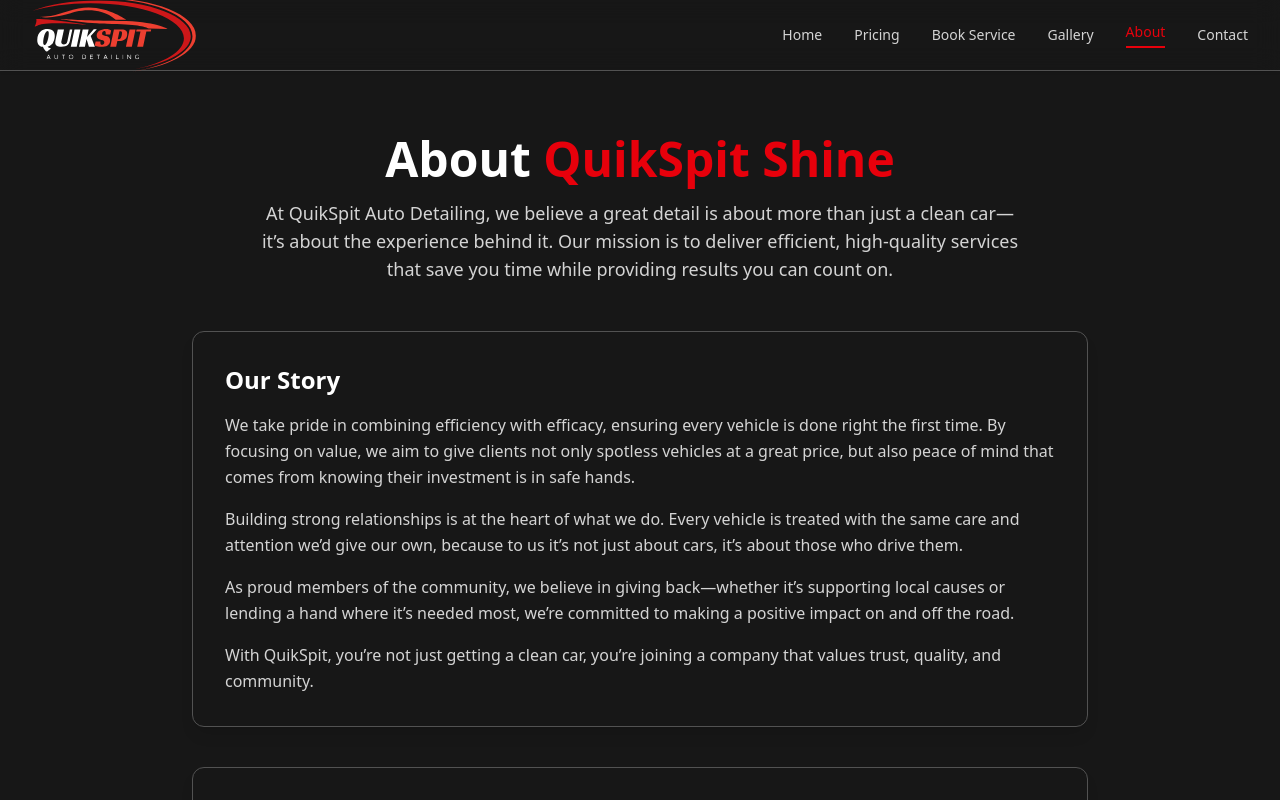
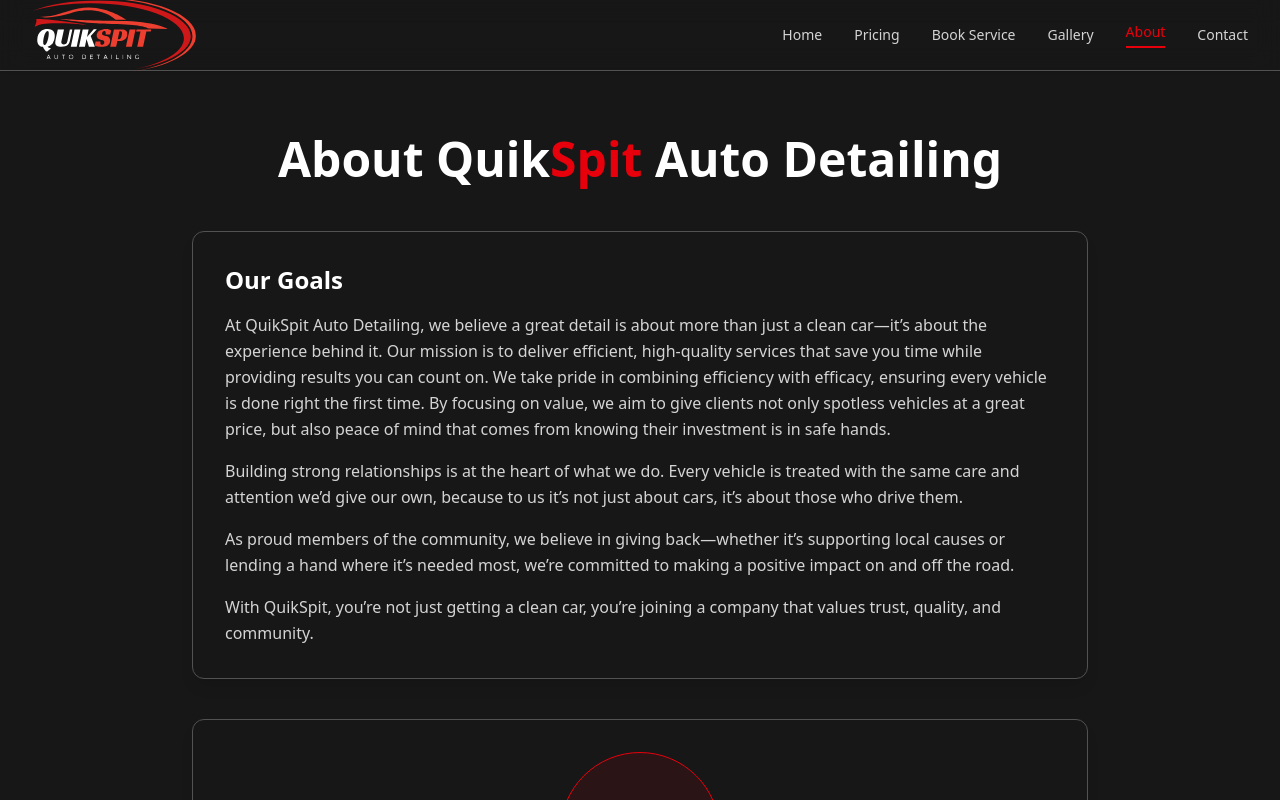
Before and after one commit to quikspitboise/quikspit-web, a Next.js app in the folder frontend/: page /about in a window 1280 px wide. Shown: the top 800 px of the page. Built offline with nearby package versions, Linux system fonts and the light colour scheme.

Commit message:
about tweaks

```diff
--- a/frontend/src/app/about/page.tsx
+++ b/frontend/src/app/about/page.tsx
@@ -10,19 +10,17 @@
           <div className="text-center mb-12">
             <Reveal skipOnRouteTransition>
               <h1 className="text-4xl sm:text-5xl font-bold text-white mb-4">
-                About <span className="text-red-600">QuikSpit Shine</span>
+                About Quik<span className="text-red-600">Spit</span> Auto Detailing
               </h1>
             </Reveal>
             <Reveal delay={0.05} skipOnRouteTransition>
-              <p className="text-lg text-neutral-300 max-w-3xl mx-auto">
-                At QuikSpit Auto Detailing, we believe a great detail is about more than just a clean car—it’s about the experience behind it. Our mission is to deliver efficient, high-quality services that save you time while providing results you can count on.
-              </p>
             </Reveal>
           </div>
 
           <Reveal skipOnRouteTransition className="bg-brand-charcoal-light p-8 rounded-xl shadow-lg border border-neutral-600 mb-10">
-            <h2 className="text-2xl font-semibold text-white mb-4">Our Story</h2>
+            <h2 className="text-2xl font-semibold text-white mb-4">Our Goals</h2>
             <p className="text-neutral-300 leading-relaxed mb-4">
+              At QuikSpit Auto Detailing, we believe a great detail is about more than just a clean car—it’s about the experience behind it. Our mission is to deliver efficient, high-quality services that save you time while providing results you can count on.
               We take pride in combining efficiency with efficacy, ensuring every vehicle is done right the first time. By focusing on value, we aim to give clients not only spotless vehicles at a great price, but also peace of mind that comes from knowing their investment is in safe hands.
             </p>
             <p className="text-neutral-300 leading-relaxed mb-4">
```
